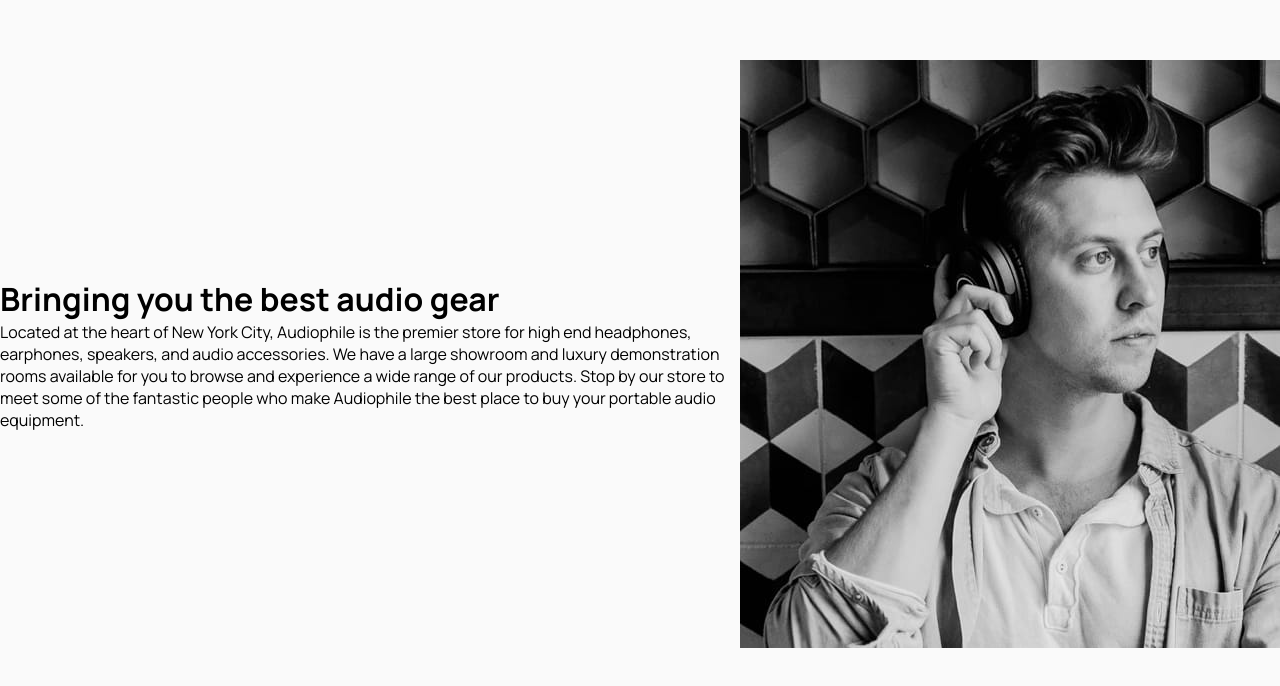
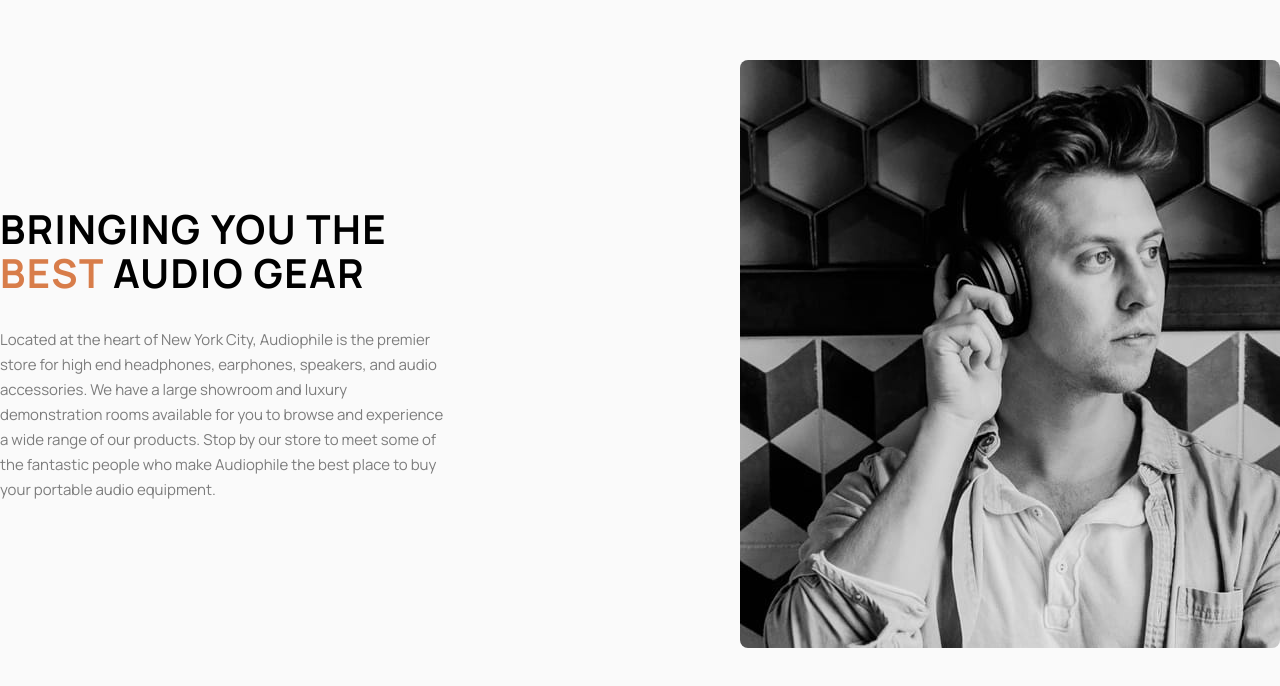
Before and after one commit to Giorgi-Khoshtaria/Audiophile-ecommerce-website, a React (Vite) app: page /home in a window 1280 px wide. Shown: the part 2890-3576 px from the top of the page. Before the commit the page ends 3538 px from the top, so only its background shows below. Built offline with nearby package versions, Linux system fonts and the light colour scheme.

Commit message:
add MainBlog component on home page for desktop

```diff
--- a/src/components/sub-components/home/MainBlog.tsx
+++ b/src/components/sub-components/home/MainBlog.tsx
@@ -6,7 +6,7 @@ import mainblog from "../../../../public//assets//shared/desktop/image-best-gear
 function MainBlog() {
   return (
     <Container>
-      <div>
+      <Information>
         <h1>
           Bringing you the <span>best</span> audio gear
         </h1>
@@ -18,8 +18,8 @@ function MainBlog() {
           store to meet some of the fantastic people who make Audiophile the
           best place to buy your portable audio equipment.
         </p>
-      </div>
-      <img src={mainblog} alt="" />
+      </Information>
+      <Image src={mainblog} alt="mainblog" />
     </Container>
   );
 }
@@ -30,4 +30,38 @@ const Container = styled.div`
   display: flex;
   align-items: center;
   justify-content: space-between;
+  margin-bottom: 200px;
 `;
+
+const Information = styled.div`
+  width: 445px;
+  h1 {
+    color: ${defaultTheme.colors.black};
+    font-size: 40px;
+    font-style: normal;
+    font-weight: 700;
+    line-height: 44px; /* 110% */
+    letter-spacing: 1.429px;
+    text-transform: uppercase;
+    margin-bottom: 32px;
+    span {
+      color: ${defaultTheme.colors.peru};
+    }
+  }
+  p {
+    color: ${defaultTheme.colors.black};
+    font-size: 15px;
+    font-style: normal;
+    font-weight: 400;
+    line-height: 25px; /* 166.667% */
+    opacity: 0.5;
+  }
+`;
+
+const Image = styled.img`
+  width: 540px;
+  height: 588px;
+  flex-shrink: 0;
+  border-radius: 8px;
+  background: #f1f1f1;
+`;
```
